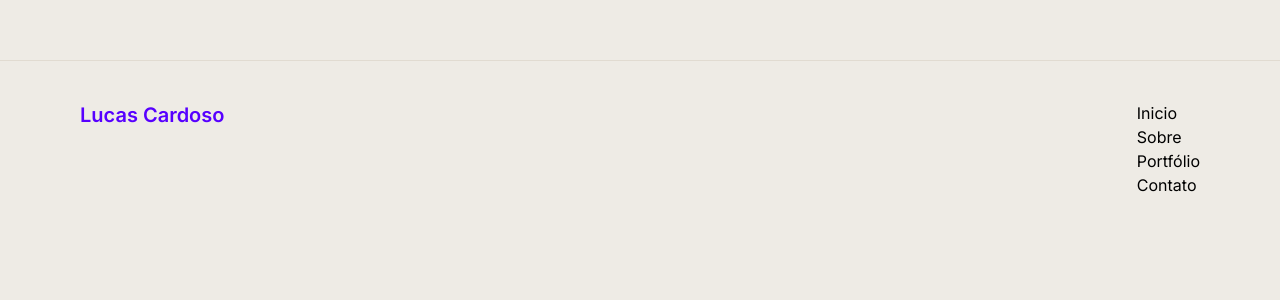
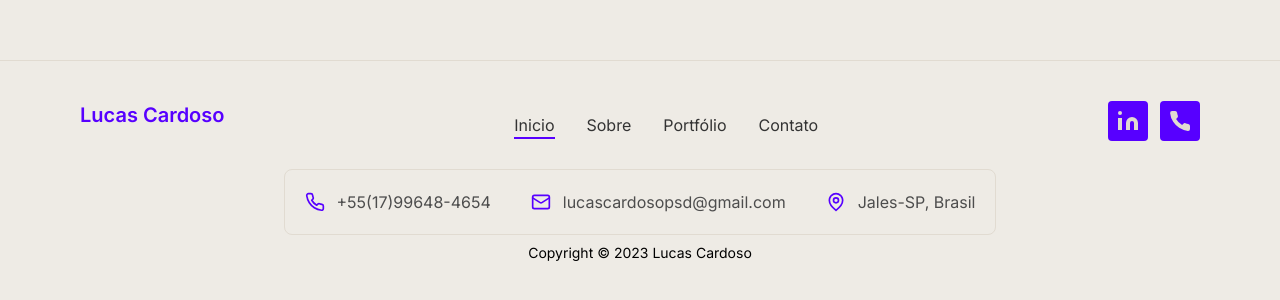
Before and after one commit to lucascardosopsd/portfolio, a Next.js app: page / in a window 1280 px wide. Shown: the part 820-1120 px from the top of the page. Before the commit the page ends 1057 px from the top, so only its background shows below. Built offline with nearby package versions, Linux system fonts and the light colour scheme.

Commit message:
layout: footer

```diff
--- a/src/components/NavLink.tsx
+++ b/src/components/CustomLink.tsx
@@ -2,13 +2,13 @@
 import Link from "next/link";
 import { usePathname } from "next/navigation";
 
-interface NavLinkProps {
+interface CustomLinkProps {
   href: string;
   label: string;
   classname?: string;
 }
 
-const NavLink = ({ href, label, classname }: NavLinkProps) => {
+const CustomLink = ({ href, label, classname }: CustomLinkProps) => {
   const pathName = usePathname();
 
   return (
@@ -25,4 +25,4 @@ const NavLink = ({ href, label, classname }: NavLinkProps) => {
   );
 };
 
-export default NavLink;
+export default CustomLink;
--- a/src/components/Footer.tsx
+++ b/src/components/Footer.tsx
@@ -1,5 +1,6 @@
-import { navLinks } from "@/constants";
+import { contactDetails, navLinks, socialLinks } from "@/constants";
 import Link from "next/link";
+import CustomLink from "./CustomLink";
 
 const Footer = () => {
   return (
@@ -8,16 +9,42 @@ const Footer = () => {
         <Link href="/" className="text-purple text-xl font-semibold">
           Lucas Cardoso
         </Link>
-        <nav>
-          <ul>
+        <nav className="flex gap-12 max-tablet:hidden">
+          <ul className="flex items-center gap-8">
             {navLinks.map((link, index) => (
               <li key={index}>
-                <Link href={link.url}>{link.label}</Link>
+                <CustomLink href={link.url} label={link.label} />
               </li>
             ))}
           </ul>
         </nav>
+        <div className="flex gap-3">
+          {socialLinks.map((link, index) => (
+            <a
+              href={link.url}
+              key={index}
+              className="w-10 h-10 bg-purple text-peach flex items-center justify-center rounded"
+            >
+              <link.icon strokeWidth={0} fill="currentColor" />
+            </a>
+          ))}
+        </div>
       </div>
+
+      {/* Contact Details */}
+
+      <div className="w-max border border-peach p-5 mx-auto flex gap-5 tablet:gap-10 flex-col tablet:flex-row items-center rounded-lg mt-5">
+        {contactDetails.map((detail, index) => (
+          <div key={index} className="flex gap-3 items-center text-purple ">
+            <detail.icon size={20} />
+            <p className="text-grey-600">{detail.text}</p>
+          </div>
+        ))}
+      </div>
+
+      <p className="text-center mt-2 text-sm">
+        Copyright © {new Date().getFullYear()} Lucas Cardoso
+      </p>
     </footer>
   );
 };
--- a/src/components/Header.tsx
+++ b/src/components/Header.tsx
@@ -1,6 +1,6 @@
 import { navLinks } from "@/constants";
 import Link from "next/link";
-import NavLink from "./NavLink";
+import NavLink from "./CustomLink";
 import { Phone } from "lucide-react";
 import MobileMenu from "./MobileMenu";
 
--- a/src/components/MobileMenu.tsx
+++ b/src/components/MobileMenu.tsx
@@ -4,7 +4,7 @@ import { navLinks, socialLinks } from "@/constants";
 import { Menu, Phone, X } from "lucide-react";
 import Link from "next/link";
 import { useState } from "react";
-import NavLink from "./NavLink";
+import NavLink from "./CustomLink";
 
 const MobileMenu = () => {
   const [isOpen, setIsOpen] = useState(false);
```
